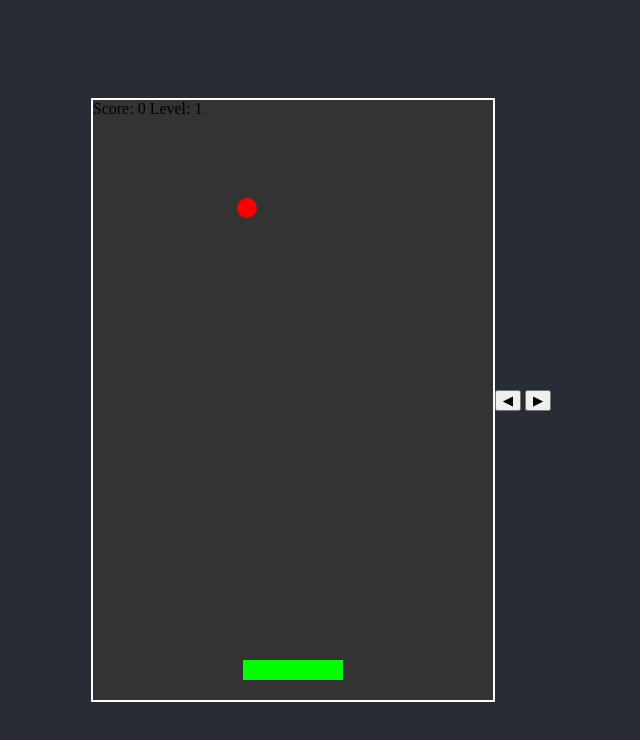
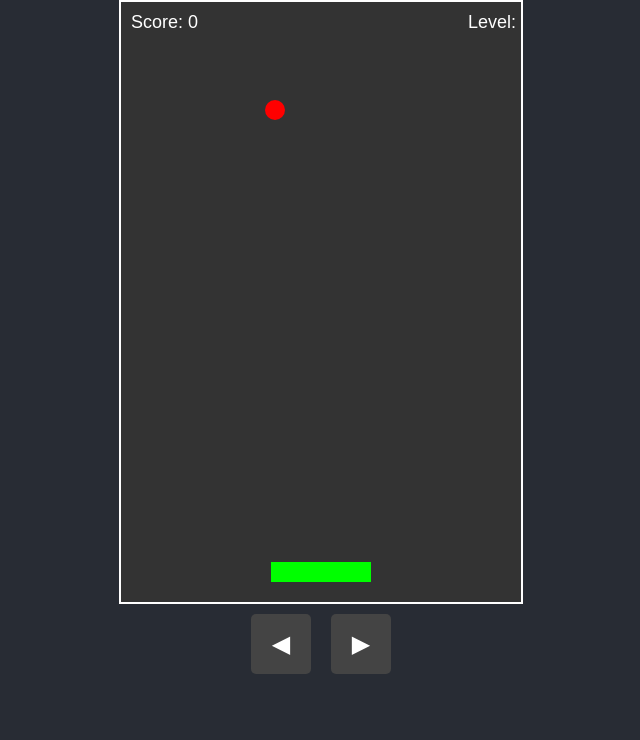
Before and after one commit to itskayX404/apajaa, a plain HTML site: page index.html in a window 1280 px wide. Shown: the whole page, without its empty margins (319-959 px from the left). Drawn offline with Linux system fonts and the light colour scheme.

Commit message:
Update styles.css

```diff
--- a/styles.css
+++ b/styles.css
@@ -3,7 +3,7 @@ body {
   margin: 0;
   padding: 0;
   display: flex;
-  justify-content: center;
+  flex-direction: column;
   align-items: center;
   height: 100vh;
   background-color: #282c34;
@@ -16,6 +16,18 @@ body {
   border: 2px solid #fff;
   overflow: hidden;
   background-color: #333;
+}
+
+#scoreboard {
+  position: absolute;
+  top: 10px;
+  left: 10px;
+  color: white;
+  font-family: Arial, sans-serif;
+  font-size: 18px;
+  display: flex;
+  justify-content: space-between;
+  width: 100%;
 }
 
 #ball {
@@ -38,3 +50,25 @@ body {
   background-color: #00ff00;
   transform: translateX(-50%);
 }
+
+#controls {
+  display: flex;
+  justify-content: center;
+  margin-top: 10px;
+}
+
+#controls button {
+  width: 60px;
+  height: 60px;
+  margin: 0 10px;
+  font-size: 24px;
+  border: none;
+  border-radius: 5px;
+  background-color: #444;
+  color: white;
+  cursor: pointer;
+}
+
+#controls button:active {
+  background-color: #666;
+}
```
